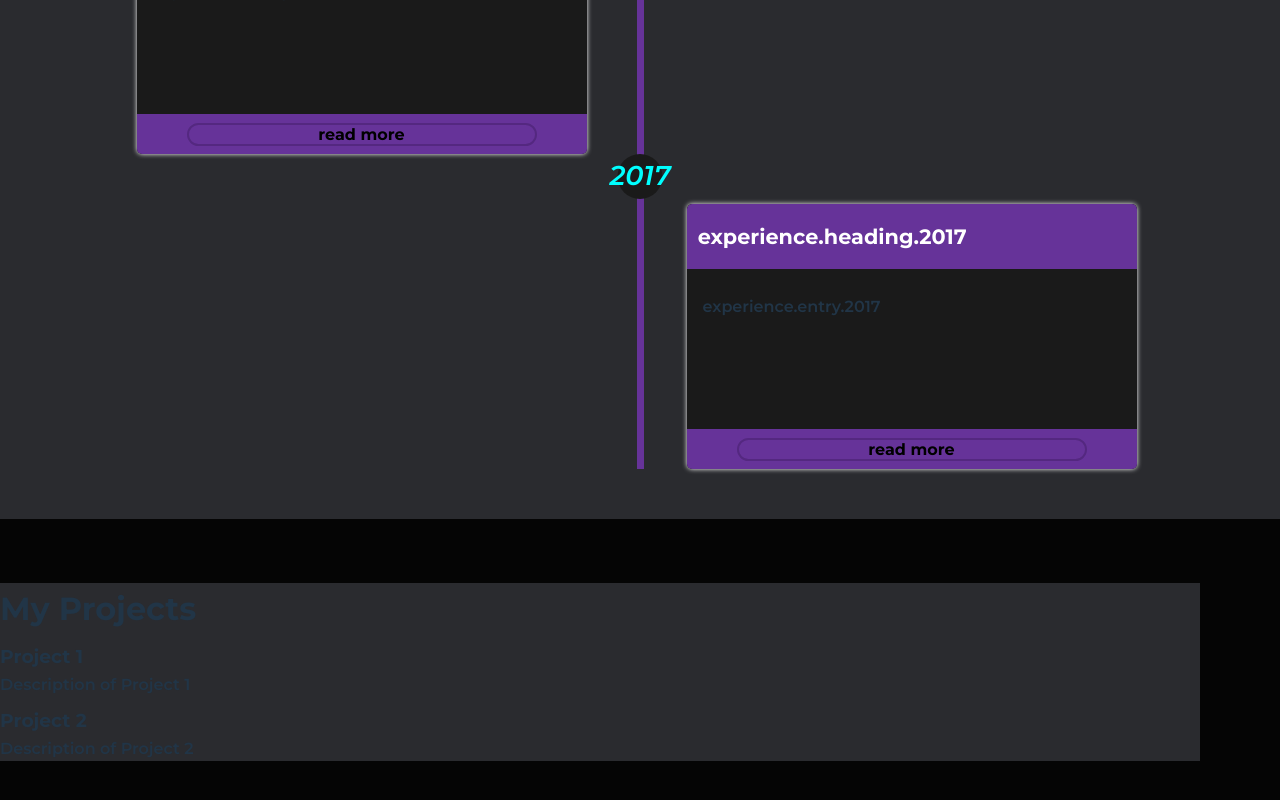
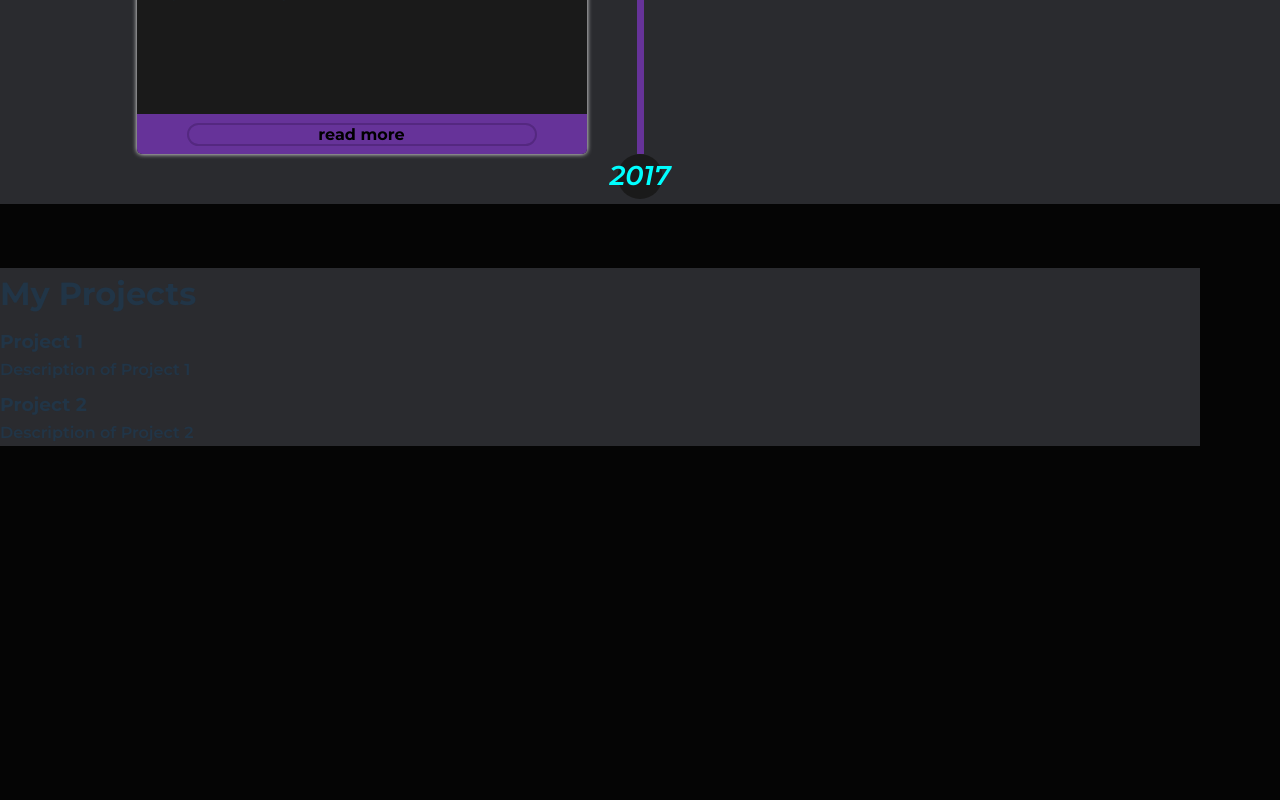
Before and after one commit to Christian-QA/Christian-QA.github.io, a React (Vite) app: page / in a window 1280 px wide. Shown: the part 3296-4096 px from the top of the page. Built offline with nearby package versions, Linux system fonts and the light colour scheme.

Commit message:
Change it so 2017 is the bottom with no section beneath

```diff
--- a/src/App.css
+++ b/src/App.css
@@ -199,6 +199,10 @@ section > * {
     padding: 50px 0;
 }
 
+#timeline ul .bottom {
+    padding: 0;
+}
+
 #timeline ul li {
     list-style: none;
     position: relative;
--- a/src/components/Experience.tsx
+++ b/src/components/Experience.tsx
@@ -67,7 +67,7 @@ const Experience: React.FC = () => {
     useDescriptionBoxes();
 
     const headingsAndEntries = useMemo(() => {
-        const years = [2025, 2024, 2023, 2022, 2021, 2020, 2019, 2018, 2017];
+        const years = [2025, 2024, 2023, 2022, 2021, 2020, 2019, 2018];
         return years.reduce(
             (acc, year) => {
                 acc.headings.push(`experience.heading.${year}`);
@@ -95,9 +95,12 @@ const Experience: React.FC = () => {
                         </div>
                     </li>
                 ))}
+                <li className="bottom">
+                    <i className="experience-item">2017</i>
+                </li>
             </ul>
         </div>
-    );
+);
 };
 
 export default Experience;
```
Also changed, not shown: 1 other file (tests, documents, lock files or other folders).
